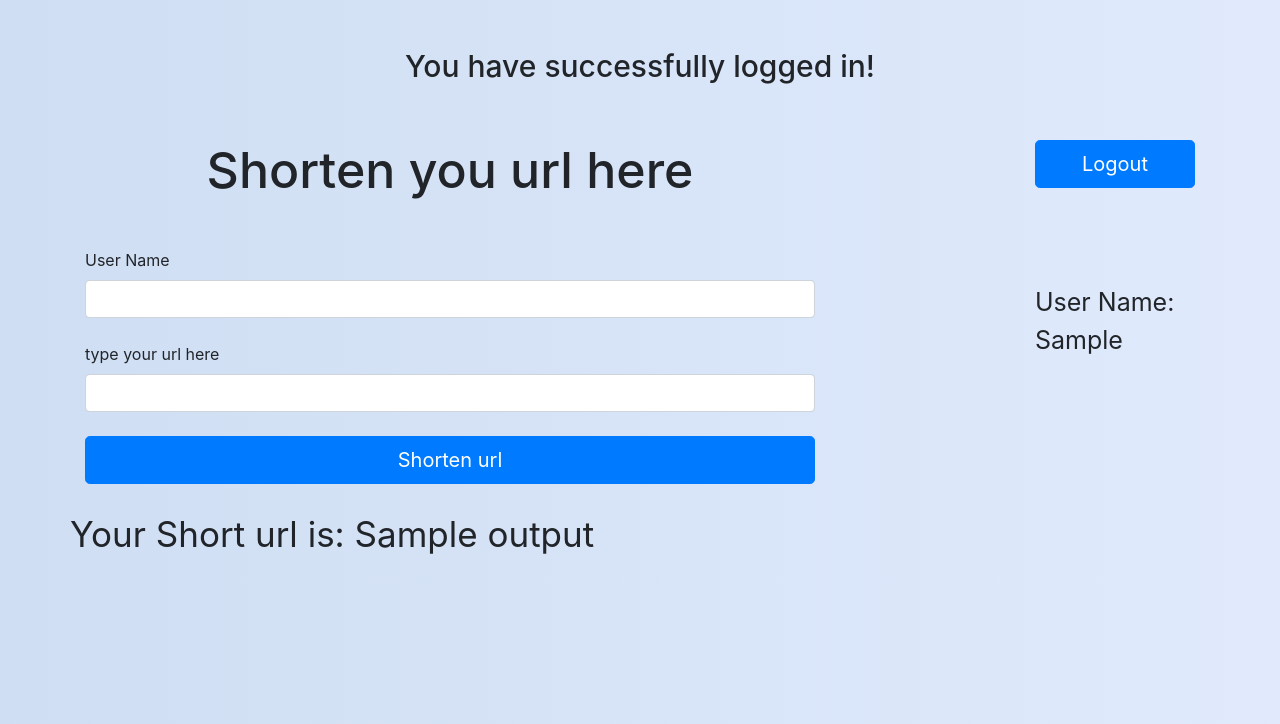
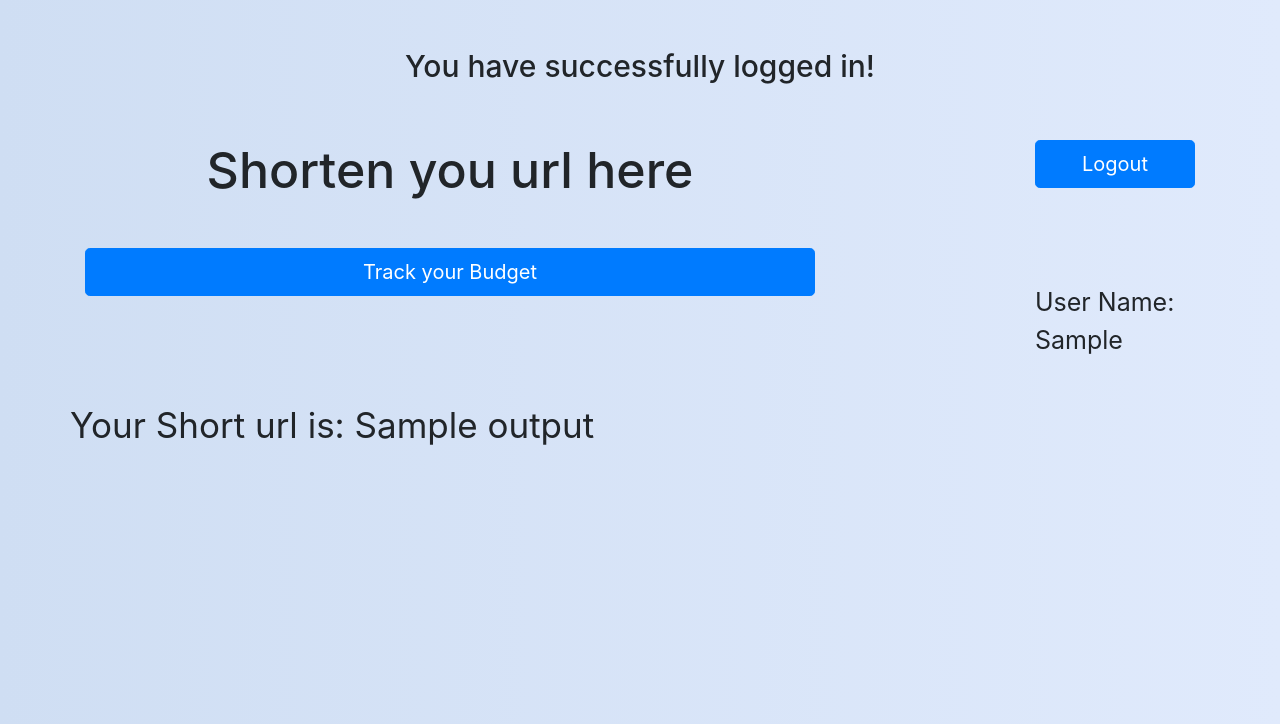
Before and after one commit to DeekshithaDondeti/SE-PROJECT, a Flask app: template templates/userpage.html in a window 1280 px wide. Shown: the top 724 px of the page. Run offline with Flask 3, Linux system fonts and the light colour scheme; the template is opened without the code that fills it: most values are stand-ins (such as "Sample title", 1, 10 or a date in 2020); some libraries are stand-ins or nearby versions.

Commit message:
changes made 1

```diff
--- a/main.py
+++ b/main.py
@@ -10,7 +10,7 @@ app = Flask(__name__)
 app.secret_key=os.urandom(10)
 
 
-conect = mysql.connector.connect(host="127.0.0.1",user="root",password="Deekshitha@2605",database="seproject")
+conect = mysql.connector.connect(host="127.0.0.1",user="root",password="zxcvbnm9",database="seproject")
 cursor= conect.cursor()
 
 # routing to the login page
@@ -20,6 +20,7 @@ def home():
         return render_template('userpage.html')
     else:
         return render_template('login.html')
+
 
 # routing to the registration page
 @app.route('/register')
@@ -34,14 +35,21 @@ def userpage():
     else:
         return redirect('/')
 
+@app.route('/budget',methods = ['GET'])
+def budget():
+    if 'username' in session:
+        return render_template('budget.html')
+    else:
+        return render_template('login.html')
+
 # authentication after clicking on login
 @app.route('/authentication',methods=['POST'])
 def authentication():
-    email= request.form.get('email') # taking input from the users
+    username= request.form.get('username') # taking input from the users
     password= request.form.get('password')
 
     # checking if the given username, password exist in the database
-    cursor.execute("""select * from `users` where `email` like '{}' and `password` like '{}'""".format(email,password))
+    cursor.execute("""select * from `users` where `username` like '{}' and `password` like '{}'""".format(username,password))
     users = cursor.fetchall()
     if len(users)>0:
         session['username']= users[0][2] # using session based authentication
--- a/templates/login.html
+++ b/templates/login.html
@@ -27,7 +27,7 @@
                     <div class="card-body"> <! creating the input form>
                         <form class="form" method="post" action="/authentication"> <!routing to authentication when clicked on login>
                             <label>User Name</label><br>
-                            <input type="email" class="form-control" name="email"><br>
+                            <input type="text" class="form-control" name="username"><br>
                             <label>Password</label><br>
                             <input type="password" class="form-control" name="password"><br><br>
                             <input type="submit" class="btn btn-primary btn-block btn-lg" value="Login">
--- a/templates/userpage.html
+++ b/templates/userpage.html
@@ -14,12 +14,12 @@
         <div class = "row">
             <div class = "col-md-8">
                 <h1 class="mt-5" style="font-size:50px">Shorten you url here</h1>
-                <form class="form mt-5" method="post" action="/short"> <!routing to '/short' when clicked on "shorten url">
-                    <label>User Name</label><br> <!taking inputs>
-                    <input type="email" class="form-control" name="email"><br>
-                    <label>type your url here</label><br>
-                    <input type="url" class="form-control" name="url"><br>
-                    <input type="submit" class="btn btn-primary btn-block btn-lg" value="Shorten url">
+                <form class="form mt-5" action="/budget"> <!routing to '/short' when clicked on "shorten url">
+<!--                    <label>User Name</label><br> <!taking inputs>-->
+<!--                    <input type="email" class="form-control" name="email"><br>-->
+<!--                    <label>type your url here</label><br>-->
+<!--                    <input type="url" class="form-control" name="url"><br>-->
+                    <input type="submit" class="btn btn-primary btn-block btn-lg" value="Track your Budget">
                 </form><br>
             </div>
             <div class = "col-md-2"></div>
```
Also changed, not shown: budget.py (added, +11 -0 lines), templates/budget.html (added, +22 -0 lines).
